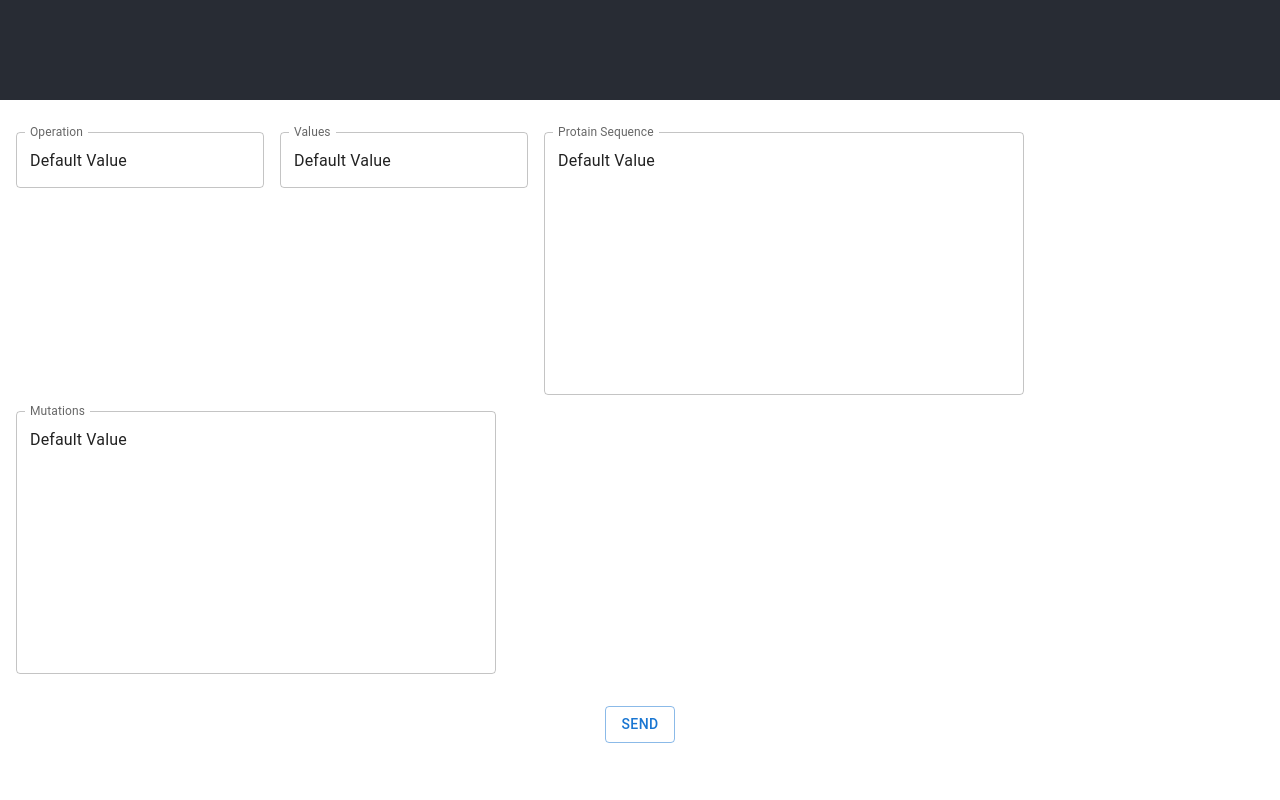
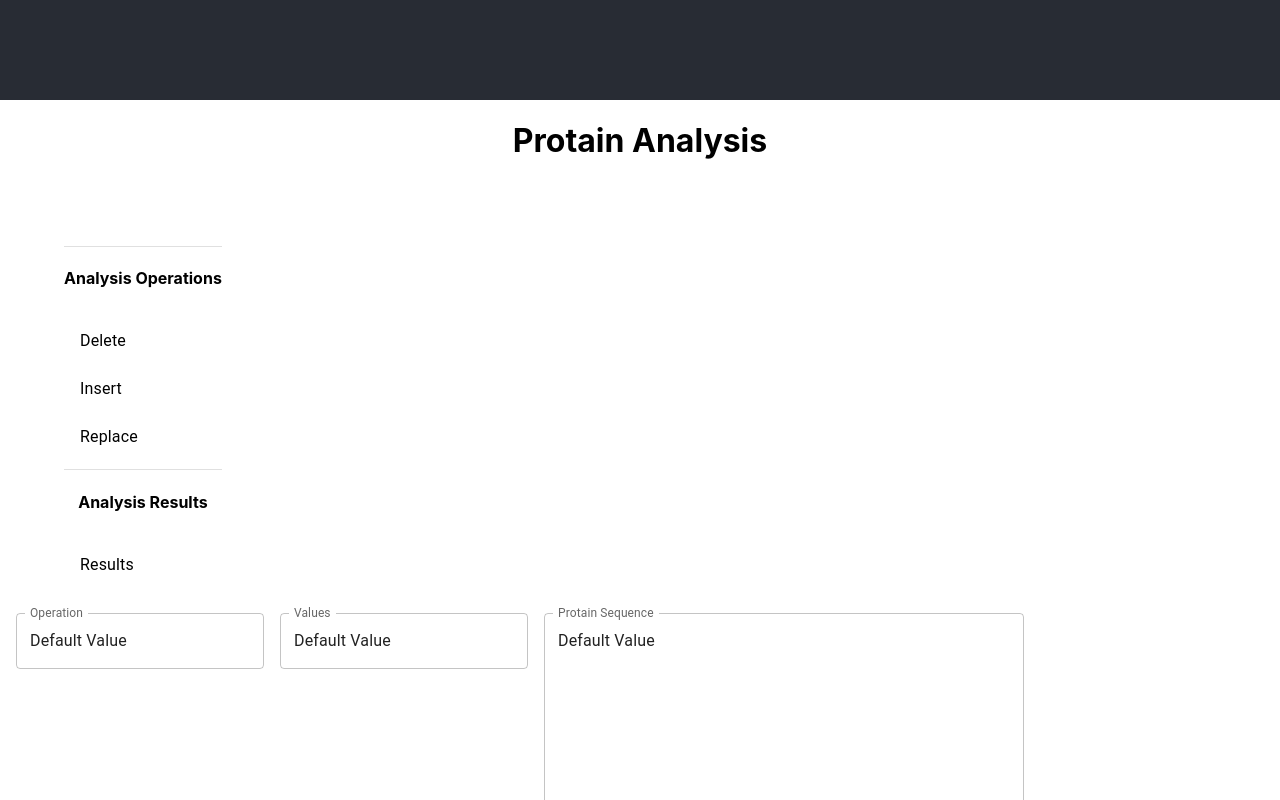
Before and after one commit to pedrorocha014/OpenBioTech, a React (Create React App) app in the folder analysis-app/: page / in a window 1280 px wide. Shown: the part 700-1500 px from the top of the page. Before the commit the page ends 1459 px from the top, so only its background shows below. Built offline with nearby package versions, Linux system fonts and the light colour scheme.

Commit message:
wip: add forms and aside menu

```diff
--- a/analysis-app/src/App.css
+++ b/analysis-app/src/App.css
@@ -29,6 +29,16 @@
   color: #61dafb;
 }
 
+aside{
+  display: inline-block;
+  float: left;
+  margin-left: 5%;
+}
+
+main{
+  display: inline;
+}
+
 @keyframes App-logo-spin {
   from {
     transform: rotate(0deg);
--- a/analysis-app/src/App.tsx
+++ b/analysis-app/src/App.tsx
@@ -1,6 +1,5 @@
-import React from 'react';
-import logo from './logo.svg';
 import './App.css';
+import AnalysisMenu from './components/analysisMenu/AnalysisMenu';
 import AnalysisForms from './components/analysisForms/AnalysisForms';
 
 function App() {
@@ -8,7 +7,13 @@ function App() {
     <div className="App">
       <header className="App-header">
       </header>
-      <AnalysisForms/>
+      <h1>Protain Analysis</h1>
+      <aside>
+        <AnalysisMenu/>
+      </aside>
+      <main>
+        <AnalysisForms/>
+      </main>
     </div>
   );
 }
```
